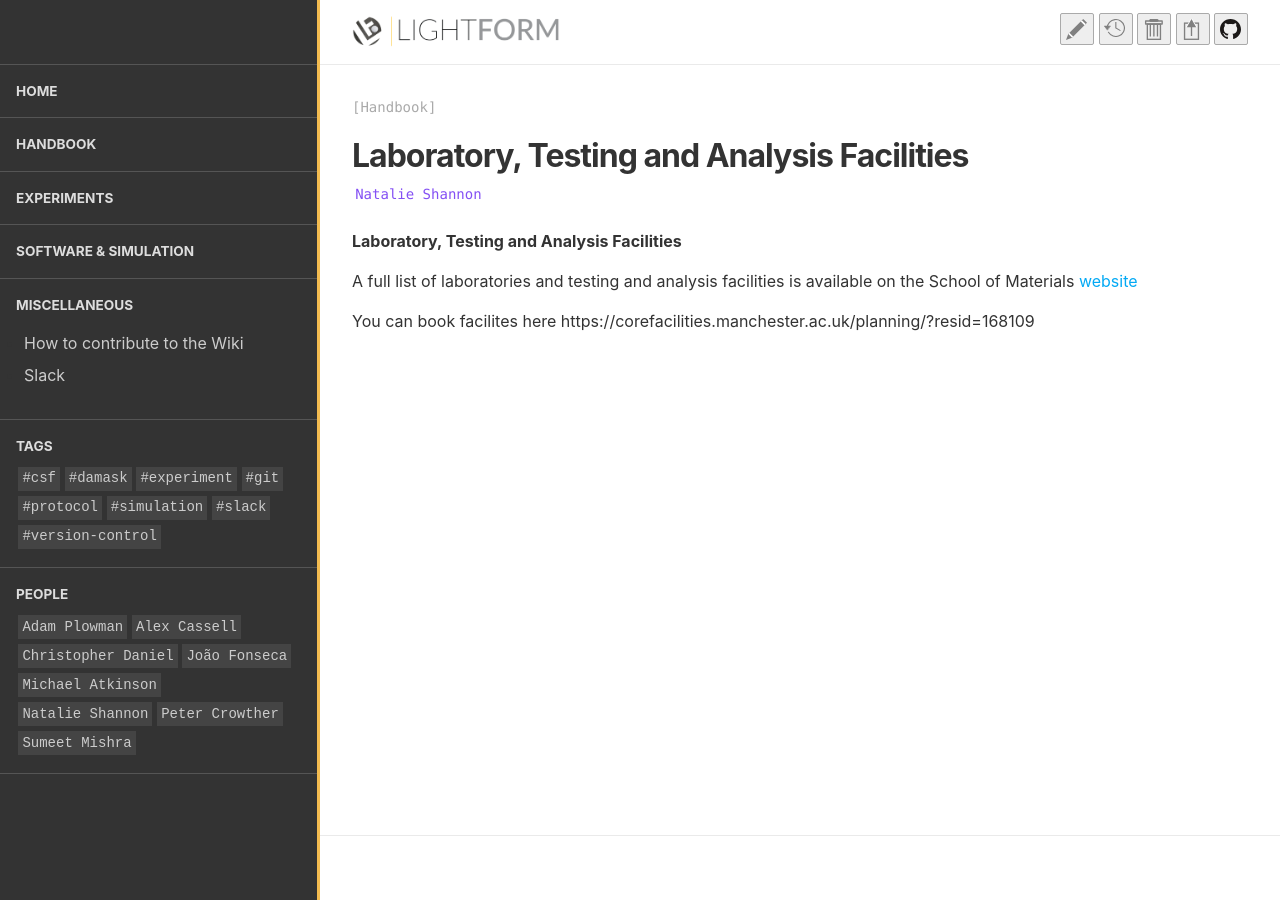
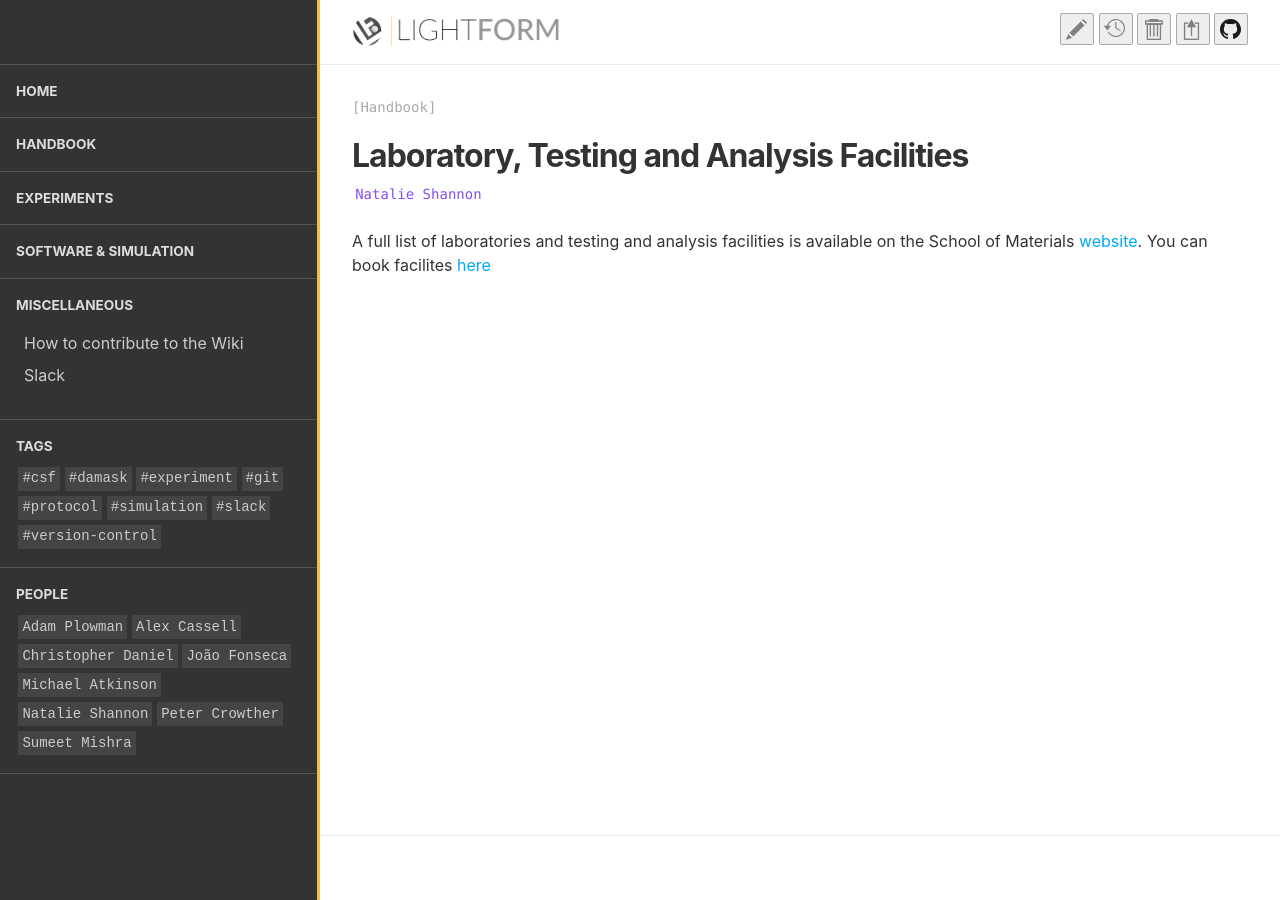
Before and after one commit to LightForm-group/wiki, a Jekyll site: the page built from collections/_handbook/booking.md, in a window 1280 px wide. Built offline with Jekyll 4.4.1, drawn with Linux system fonts in a browser that asks for light colours.

Commit message:
Update booking.md

```diff
--- a/collections/_handbook/booking.md
+++ b/collections/_handbook/booking.md
@@ -3,10 +3,4 @@ title: Laboratory, Testing and Analysis Facilities
 author: Natalie Shannon
 ---
 
-**Laboratory, Testing and Analysis Facilities**
-
-A full list of laboratories and testing and analysis facilities is
-available on the School of Materials
-[website](http://www.materials.manchester.ac.uk/our-research/facilities/)
-
-You can book facilites here https://corefacilities.manchester.ac.uk/planning/?resid=168109
+A full list of laboratories and testing and analysis facilities is available on the School of Materials [website](http://www.materials.manchester.ac.uk/our-research/facilities/). You can book facilites [here](https://corefacilities.manchester.ac.uk/planning/?resid=168109)
```
